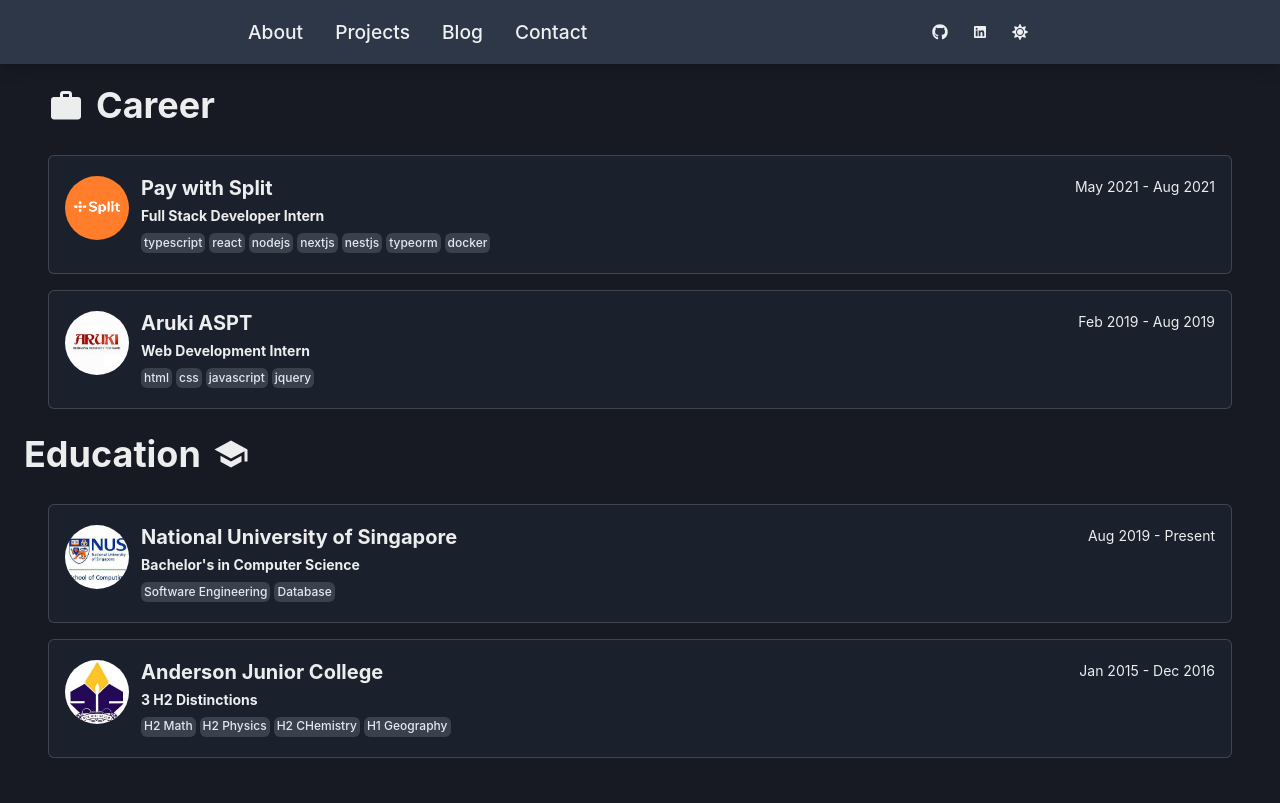
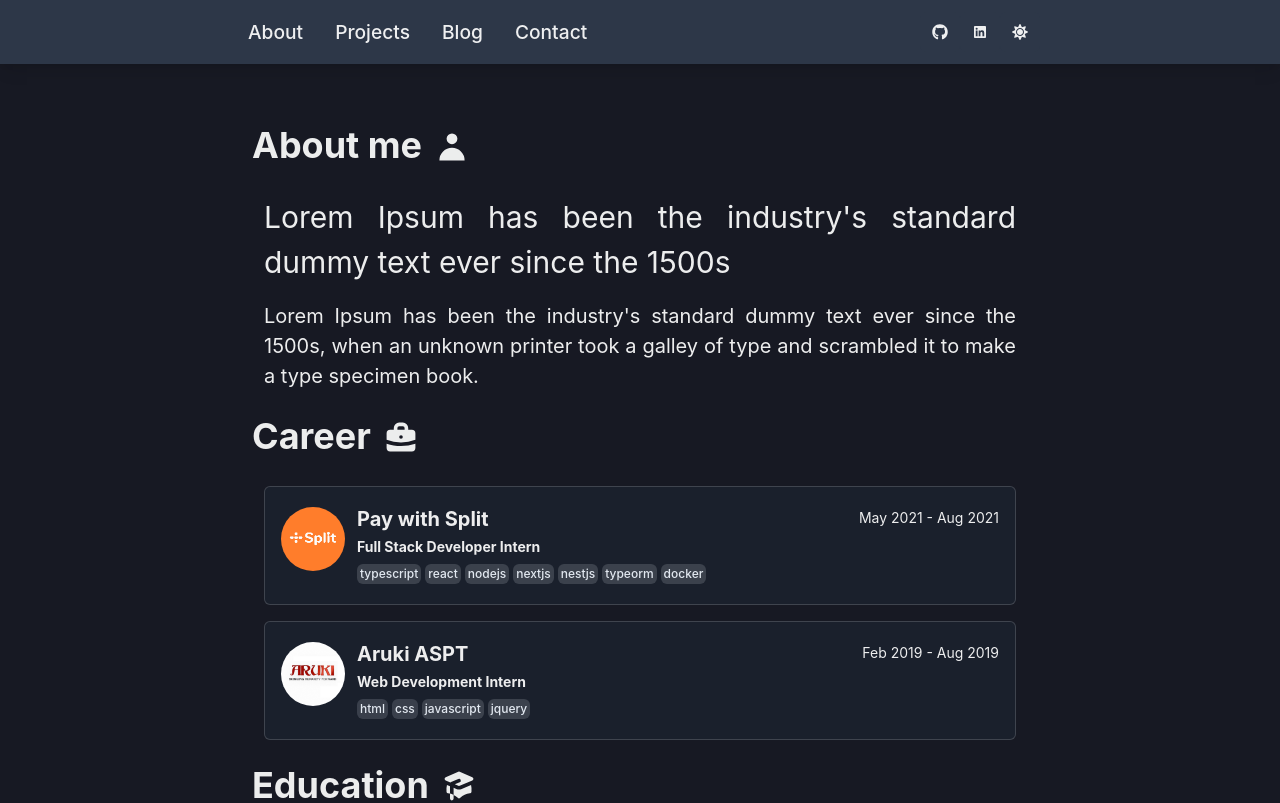
Before and after one commit to JonahhGohh/cv, a Next.js app: page /about in a window 1280 px wide. Shown: the top 803 px of the page. Built offline with nearby package versions, Linux system fonts and the light colour scheme.

Commit message:
Add uniform layout for content across whole app

```diff
--- /dev/null
+++ b/components/ContentLayout.tsx
@@ -0,0 +1,18 @@
+import { Fragment } from 'react';
+import { Box } from '@chakra-ui/react';
+import Navbar from './Navbar';
+
+function Layout(props) {
+  return (
+    <Fragment>
+      <Navbar />
+      <Box textAlign="center" fontSize="xl" w={['90%', '85%', '80%']} maxW={800} mx="auto">
+        <Box pt={10} pb={10}>
+          {props.children}
+        </Box>
+      </Box>
+    </Fragment>
+  );
+}
+
+export default Layout;
--- a/pages/_app.tsx
+++ b/pages/_app.tsx
@@ -1,13 +1,14 @@
 import '../styles/globals.css';
 import { ChakraProvider } from '@chakra-ui/react';
-import Navbar from '../components/Navbar';
 import theme from '../styles/theme';
+import Layout from '../components/ContentLayout';
 
 function MyApp({ Component, pageProps }) {
   return (
     <ChakraProvider theme={theme}>
-      <Navbar />
-      <Component {...pageProps} />
+      <Layout>
+        <Component {...pageProps} />
+      </Layout>
     </ChakraProvider>
   );
 }
--- a/pages/about.tsx
+++ b/pages/about.tsx
@@ -1,22 +1,39 @@
 import Card from '../components/Card';
 import { companies, education } from '../data/data';
 import { Box, Icon, Flex, Stack, VStack, Text, useColorMode, Heading } from '@chakra-ui/react';
-import { MdWork, MdSchool } from 'react-icons/md';
+import { HiAcademicCap, HiBriefcase, HiUser } from 'react-icons/hi';
 
 export default function About() {
   const { colorMode } = useColorMode();
   return (
     <>
-      <Flex justifyContent={'center'} flexDirection={'column'} mt={5} mx={[2, 2, 6]}>
+      <Flex justifyContent={'center'} flexDirection={'column'} mt={5}>
         <Box>
           <Heading ml={[0, 0, 3]}>
             <Flex alignItems="center" mb={-5}>
-              <Stack pl={3} mr={3}>
-                <Icon as={MdWork} size={'lg'} />
+              <Text mb={0}>About me</Text>
+              <Stack pl={3}>
+                <Icon as={HiUser} size={'lg'} />
               </Stack>
-              <Text mt={0} mb={0}>
-                Career
-              </Text>
+            </Flex>
+          </Heading>
+          <VStack spacing={4} marginBottom={6} align="left" mx={[0, 0, 6]} mt={12}>
+            <Text fontSize="3xl" textAlign="justify">
+              Lorem Ipsum has been the industry's standard dummy text ever since the 1500s
+            </Text>
+            <Text textAlign="justify">
+              Lorem Ipsum has been the industry's standard dummy text ever since the 1500s, when an unknown printer took
+              a galley of type and scrambled it to make a type specimen book.
+            </Text>
+          </VStack>
+        </Box>
+        <Box>
+          <Heading ml={[0, 0, 3]}>
+            <Flex alignItems="center" mb={-5}>
+              <Text mb={0}>Career</Text>
+              <Stack pl={3}>
+                <Icon as={HiBriefcase} size={'lg'} />
+              </Stack>
             </Flex>
           </Heading>
           <VStack spacing={4} marginBottom={6} align="left" mx={[0, 0, 6]} mt={12}>
@@ -34,13 +51,13 @@ export default function About() {
           </VStack>
         </Box>
         <Box>
-          <Heading>
+          <Heading ml={[0, 0, 3]}>
             <Flex alignItems="center" mb={-5}>
               <Text mt={0} mb={0}>
                 Education
               </Text>
               <Stack pl={3}>
-                <Icon as={MdSchool} size={'lg'} />
+                <Icon as={HiAcademicCap} size={'lg'} />
               </Stack>
             </Flex>
           </Heading>
```
